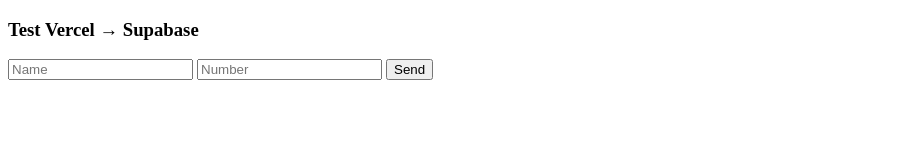
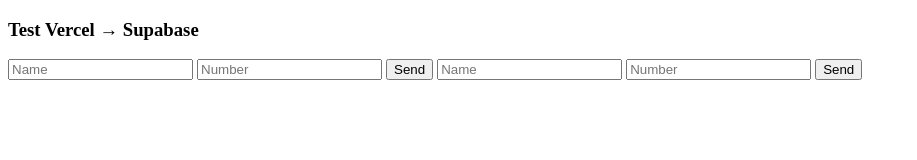
Before and after one commit to Xartcrosmos/NicoNEE, a plain HTML site: page index.html in a window 1280 px wide. Shown: the whole page, without its empty margins (0-917 px from the left). Drawn offline with Linux system fonts and the light colour scheme.

Commit message:
Update index.html

```diff
--- a/index.html
+++ b/index.html
@@ -12,7 +12,13 @@
 <input id="number" placeholder="Number">
 <button onclick="send()">Send</button>
 
+<input id="name" placeholder="Name">
+<input id="number" placeholder="Number">
+<button onclick="send()">Send</button>
+
 <script>
+const SERVICE_KEY = "<YOUR_SERVICE_KEY>"; // same key as Vercel env
+
 async function send() {
   const name = document.getElementById("name").value;
   const number = document.getElementById("number").value;
@@ -20,7 +26,10 @@ async function send() {
   try {
     const res = await fetch("/api/register", {
       method: "POST",
-      headers: { "Content-Type": "application/json" },
+      headers: {
+        "Content-Type": "application/json",
+        "Authorization": `Bearer ${SERVICE_KEY}`
+      },
       body: JSON.stringify({ name, number })
     });
 
```
